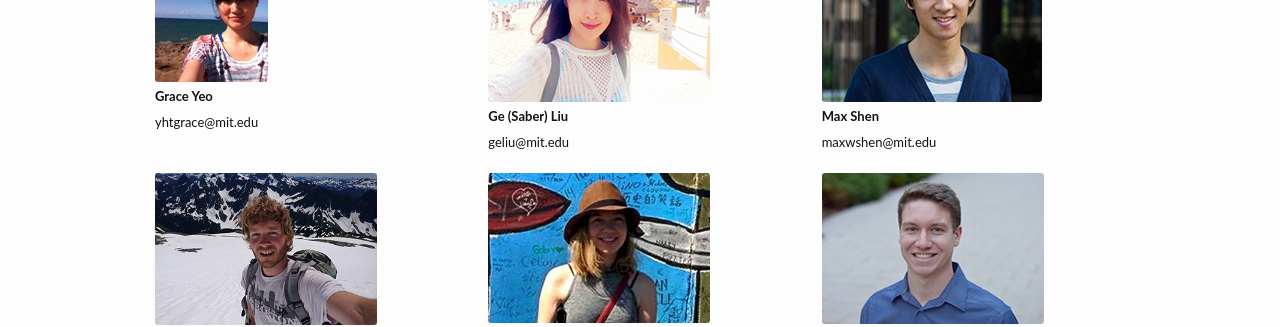
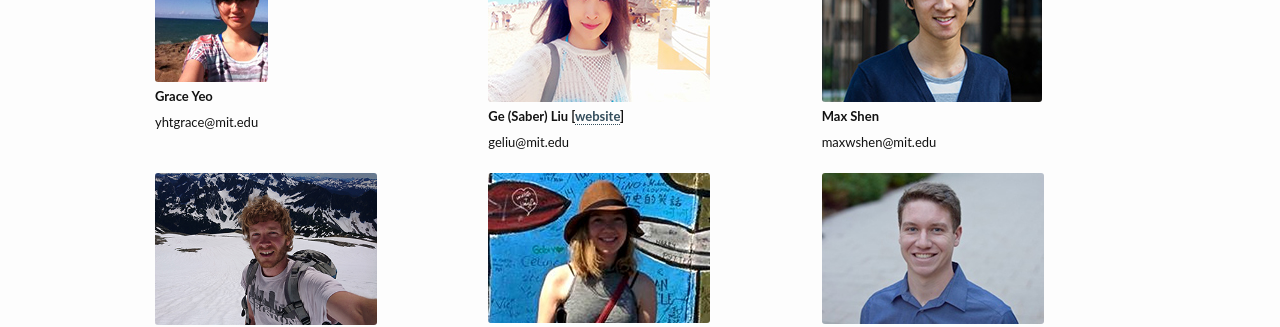
Before and after one commit to gifford-lab/gifford-lab.github.io, a Jekyll site: the page built from pages/team.md, in a window 1280 px wide and 900 px high, scrolled down 1635 px. Shown: the part 152-479 px from the top of the window. Built offline with Jekyll 4.4.1, drawn with Linux system fonts in a browser that asks for light colours.

```diff
--- a/pages/team.md
+++ b/pages/team.md
@@ -94,7 +94,7 @@
      <div class="large-4 columns">
       <img src="{{ site.url }}/images/saber.jpg">
       <p>
-      <b><font size="2">Ge (Saber) Liu</font></b>
+      <b><font size="2">Ge (Saber) Liu [<a href="http://www.mit.edu/~geliu">website</a>]</font></b>
       <br><font size="2">geliu@mit.edu</font>
       </p>
   </div>
```
